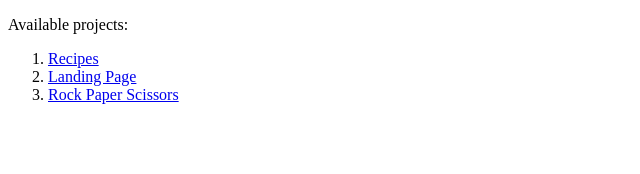
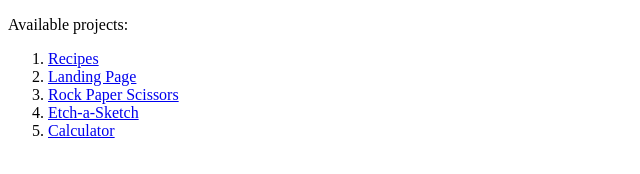
Before and after one commit to bytorbrynden/MyOdinProjects, a plain HTML site: page index.html in a window 1280 px wide. Shown: the whole page, without its empty margins (0-640 px from the left). Drawn offline with Linux system fonts and the light colour scheme.

Commit message:
[Misc] Added links to newest projects

```diff
--- a/index.html
+++ b/index.html
@@ -9,6 +9,8 @@
             <li><a href="./foundations-recipes/">Recipes</a></li>
             <li><a href="./foundations-landing-page/">Landing Page</a></li>
             <li><a href="./foundations-rock-paper-scissors/">Rock Paper Scissors</a></li>
+            <li><a href="./foundations-etch-a-sketch/">Etch-a-Sketch</a></li>
+            <li><a href="./foundations-calculator/">Calculator</a></li>
         </ol>
     </body>
 </html>
```
